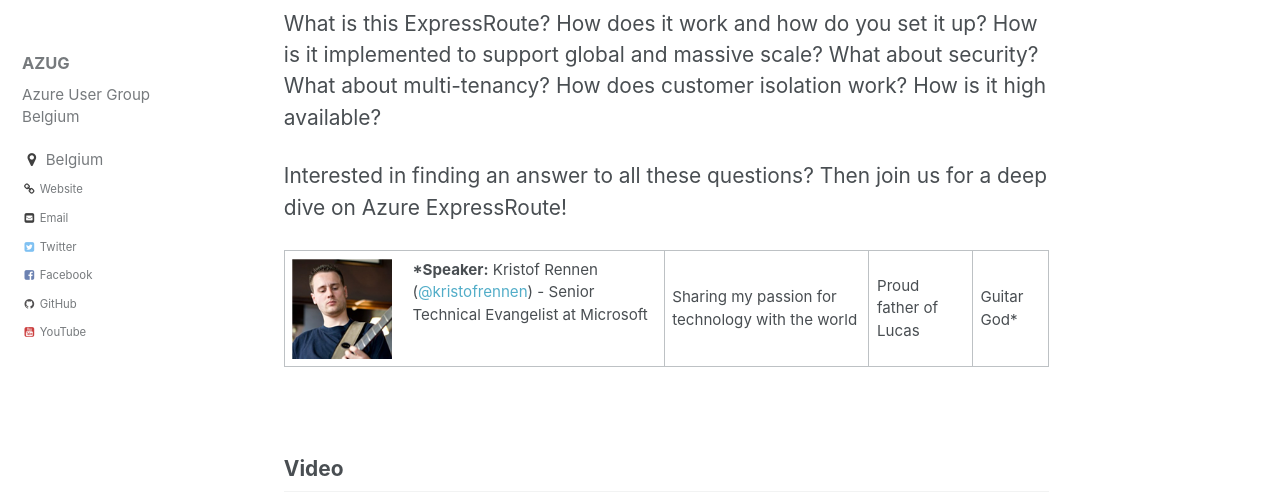
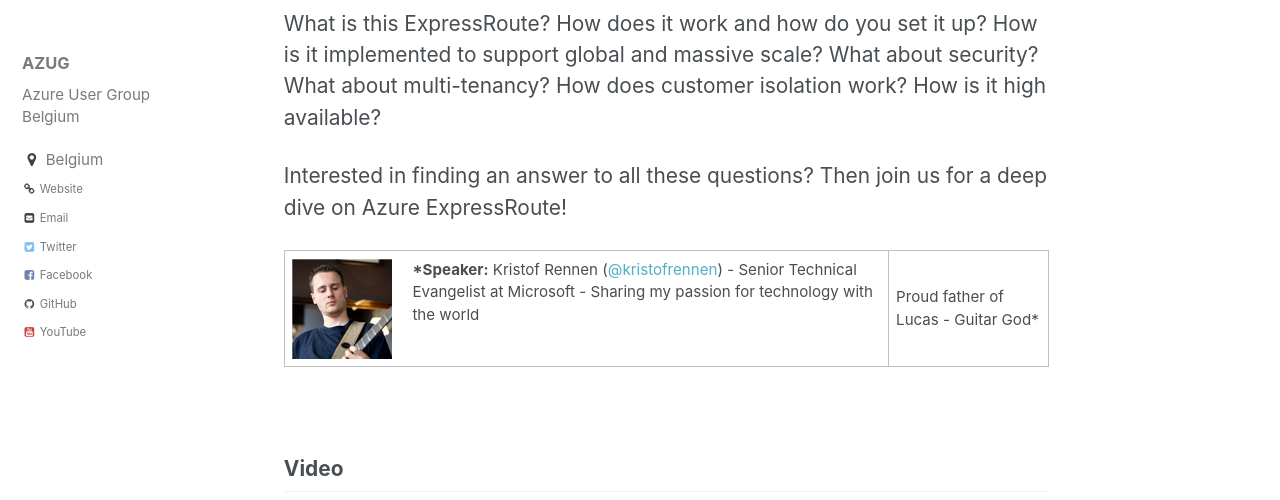
Before and after one commit to AzugBe/azugbe.github.io, a Jekyll site: the page built from _posts/videos/2017-02-16-how-microsoft-connects-customers-using-dedicated-fiber-with-azure-expressroute.md, in a window 1280 px wide and 1400 px high, scrolled down 360 px. Shown: the top 500 px of the window. Built offline with Jekyll 4.4.1, drawn with Linux system fonts in a browser that asks for light colours; part of the change alters nothing that is shown; some of the changed text lies outside the part shown; grey boxes are pictures that could not be loaded.

Commit message:
Another update

```diff
--- a/_posts/videos/2017-02-16-how-microsoft-connects-customers-using-dedicated-fiber-with-azure-expressroute.md
+++ b/_posts/videos/2017-02-16-how-microsoft-connects-customers-using-dedicated-fiber-with-azure-expressroute.md
@@ -4,8 +4,8 @@ title: "2017-02-16 - How Microsoft connects customers using dedicated fiber with
 date: 2017-02-16 13:45:00 +0000
 comments: true
 published: true
-categories: ["events"]
-tags: ["Events"]
+categories: ["videos"]
+tags: ["Videos"]
 alias: ["/videos/2017-02-16-how-microsoft-connects-customers-using-dedicated-fiber-with-azure-expressroute"]
 author: Maarten Balliauw
 ---
@@ -16,7 +16,7 @@ What is this ExpressRoute? How does it work and how do you set it up? How is it
 
 Interested in finding an answer to all these questions? Then join us for a deep dive on Azure ExpressRoute!
 
-<img src="/assets/media/speakers/kristof-rennen2.png" alt="" align="left" width="100" height="100" style="margin-right: 20px;">***Speaker:** Kristof Rennen (<a href="http://twitter.com/kristofrennen">@kristofrennen</a>) -&nbsp;Senior Technical Evangelist at Microsoft | Sharing my passion for technology with the world | Proud father of Lucas | Guitar God*
+<img src="/assets/media/speakers/kristof-rennen2.png" alt="" align="left" width="100" height="100" style="margin-right: 20px;">***Speaker:** Kristof Rennen (<a href="http://twitter.com/kristofrennen">@kristofrennen</a>) -&nbsp;Senior Technical Evangelist at Microsoft - Sharing my passion for technology with the world | Proud father of Lucas - Guitar God*
 
 <br />
 
```
Also changed, not shown: 1 other file.
